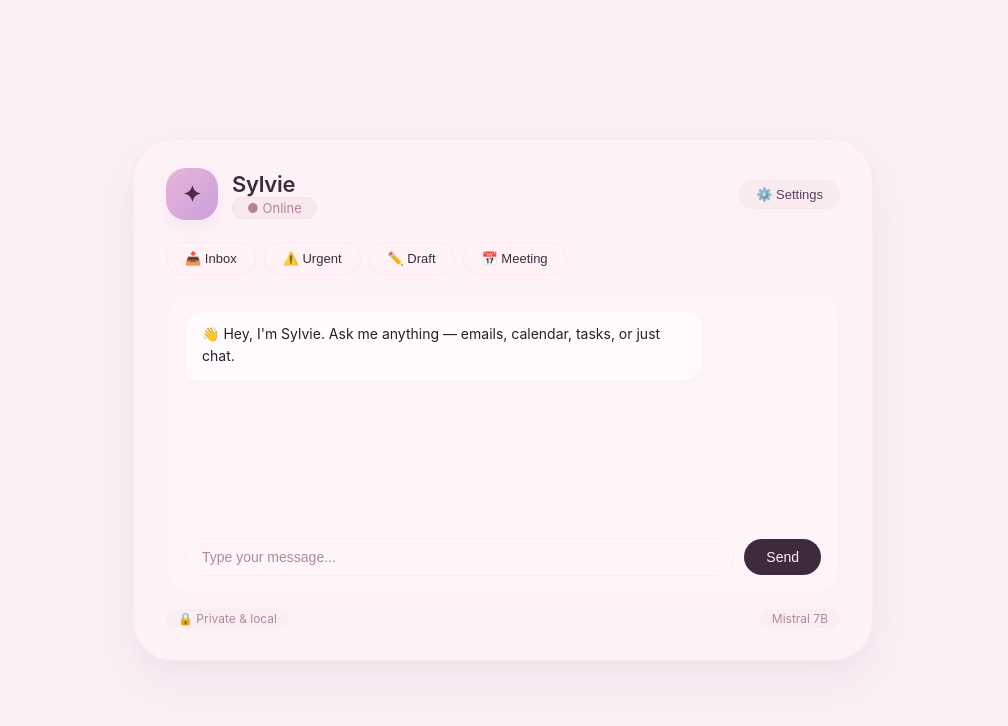
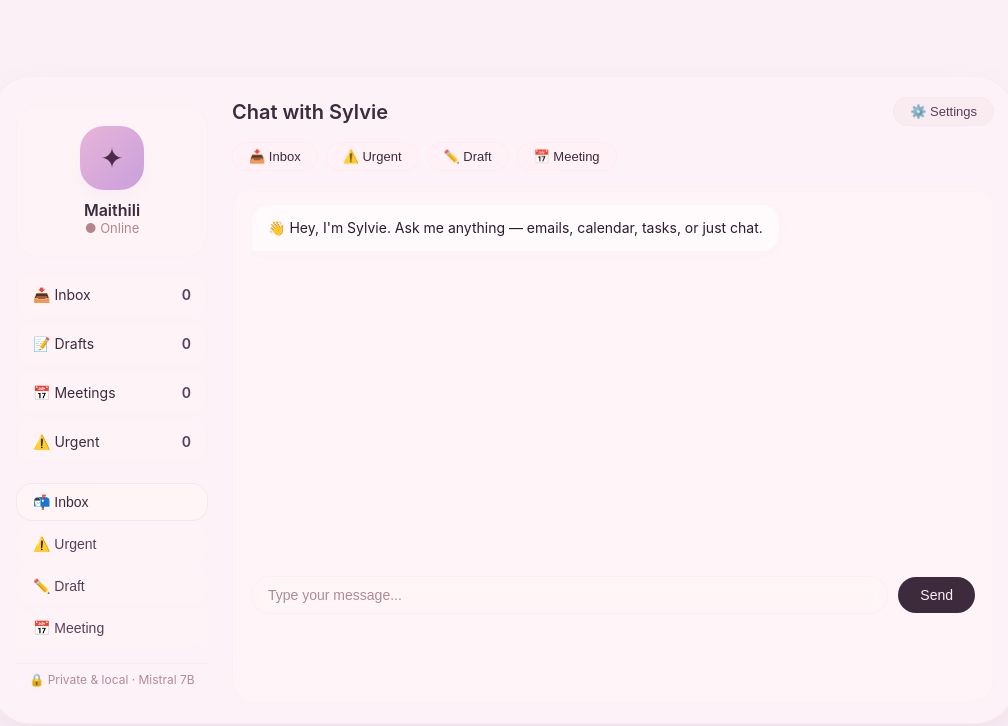
Before and after one commit to maithilirade816-create/rpire, a website: page dashboard.html in a window 1280 px wide. Shown: the whole page, without its empty margins (137-1145 px from the left). Drawn offline with Linux system fonts and the light colour scheme; no server answers.

Commit message:
Update dashboard.html

```diff
--- a/dashboard.html
+++ b/dashboard.html
@@ -19,55 +19,133 @@
 
     .dashboard {
       width: 100%;
-      max-width: 740px;
-      background: rgba(255, 245, 248, 0.65);
+      max-width: 1024px;
+      display: flex;
+      gap: 20px;
+      background: rgba(255, 245, 248, 0.55);
       backdrop-filter: blur(24px);
       border-radius: 40px;
-      padding: 28px 32px 32px;
+      padding: 20px;
       box-shadow: 0 20px 40px rgba(180, 120, 160, 0.08), 0 8px 16px rgba(180, 120, 160, 0.04);
-      border: 1px solid rgba(255, 220, 235, 0.5);
-      transition: all 0.2s;
+      border: 1px solid rgba(255, 220, 235, 0.4);
     }
 
-    .header {
+    /* ─── SIDEBAR ─── */
+    .sidebar {
+      width: 200px;
+      flex-shrink: 0;
+      display: flex;
+      flex-direction: column;
+      gap: 16px;
+      padding: 8px 4px;
+    }
+    .sidebar .profile {
+      background: rgba(255, 245, 248, 0.5);
+      border-radius: 24px;
+      padding: 20px 16px;
+      text-align: center;
+      border: 1px solid rgba(255, 220, 235, 0.2);
+    }
+    .sidebar .profile .avatar {
+      width: 64px;
+      height: 64px;
+      background: linear-gradient(135deg, #e8b4d8, #c9a0dc);
+      border-radius: 24px;
+      display: flex;
+      align-items: center;
+      justify-content: center;
+      font-size: 28px;
+      color: #4a2b4a;
+      margin: 0 auto 10px;
+      box-shadow: 0 8px 16px rgba(200, 150, 200, 0.08);
+    }
+    .sidebar .profile .name {
+      font-weight: 600;
+      font-size: 16px;
+      color: #3d2a3d;
+    }
+    .sidebar .profile .status {
+      font-size: 13px;
+      color: #b5838d;
+    }
+
+    .sidebar .stats {
+      display: flex;
+      flex-direction: column;
+      gap: 6px;
+    }
+    .sidebar .stats .stat {
+      background: rgba(255, 245, 248, 0.4);
+      border-radius: 16px;
+      padding: 12px 16px;
+      border: 1px solid rgba(255, 220, 235, 0.15);
+      display: flex;
+      justify-content: space-between;
+      font-size: 14px;
+      color: #3d2a3d;
+    }
+    .sidebar .stats .stat span:last-child {
+      font-weight: 600;
+      color: #5a3d5a;
+    }
+
+    .sidebar .nav {
+      display: flex;
+      flex-direction: column;
+      gap: 4px;
+      margin-top: 4px;
+    }
+    .sidebar .nav button {
+      background: rgba(255, 245, 248, 0.3);
+      border: none;
+      border-radius: 16px;
+      padding: 10px 16px;
+      text-align: left;
+      font-size: 14px;
+      font-weight: 500;
+      color: #5a3d5a;
+      cursor: pointer;
+      transition: all 0.2s;
+      border: 1px solid transparent;
+    }
+    .sidebar .nav button:hover {
+      background: rgba(255, 245, 248, 0.6);
+      border-color: rgba(200, 150, 170, 0.1);
+    }
+    .sidebar .nav button.active {
+      background: rgba(255, 245, 248, 0.8);
+      border-color: rgba(200, 150, 170, 0.15);
+      color: #3d2a3d;
+    }
+
+    .sidebar .footer-badge {
+      margin-top: auto;
+      font-size: 12px;
+      color: #b08a9a;
+      padding: 8px 4px;
+      text-align: center;
+      border-top: 1px solid rgba(200, 150, 170, 0.08);
+    }
+
+    /* ─── MAIN CHAT ─── */
+    .main {
+      flex: 1;
+      min-width: 0;
+      display: flex;
+      flex-direction: column;
+    }
+    .main .header {
       display: flex;
       align-items: center;
       justify-content: space-between;
-      margin-bottom: 22px;
+      margin-bottom: 16px;
     }
-    .header-left {
-      display: flex;
-      align-items: center;
-      gap: 14px;
-    }
-    .avatar {
-      width: 52px;
-      height: 52px;
-      background: linear-gradient(135deg, #e8b4d8, #c9a0dc);
-      border-radius: 20px;
-      display: flex;
-      align-items: center;
-      justify-content: center;
+    .main .header h2 {
+      font-size: 20px;
       font-weight: 600;
-      font-size: 22px;
-      color: #4a2b4a;
-      box-shadow: 0 8px 16px rgba(200, 150, 200, 0.12);
-    }
-    .header h1 {
-      font-size: 22px;
-      font-weight: 600;
-      letter-spacing: -0.3px;
       color: #3d2a3d;
     }
-    .header .status {
-      font-size: 13px;
-      color: #b5838d;
-      background: rgba(200, 150, 170, 0.1);
-      padding: 2px 14px;
-      border-radius: 40px;
-      border: 1px solid rgba(200, 150, 170, 0.1);
-    }
-    .header .settings-btn {
+    .main .header .settings-btn {
       background: rgba(200, 150, 170, 0.08);
       border: none;
       border-radius: 40px;
@@ -79,7 +157,7 @@
       transition: all 0.2s;
       border: 1px solid rgba(200, 150, 170, 0.05);
     }
-    .header .settings-btn:hover {
+    .main .header .settings-btn:hover {
       background: rgba(200, 150, 170, 0.15);
     }
 
@@ -87,13 +165,13 @@
       display: flex;
       flex-wrap: wrap;
       gap: 8px;
-      margin-bottom: 18px;
+      margin-bottom: 16px;
     }
     .quick-actions button {
-      background: rgba(255, 240, 245, 0.6);
+      background: rgba(255, 240, 245, 0.5);
       backdrop-filter: blur(8px);
-      border: 1px solid rgba(255, 220, 235, 0.5);
-      padding: 8px 18px;
+      border: 1px solid rgba(255, 220, 235, 0.3);
+      padding: 6px 16px;
       border-radius: 40px;
       font-size: 13px;
       font-weight: 500;
@@ -103,23 +181,23 @@
     }
     .quick-actions button:hover {
       background: #fff5f8;
-      box-shadow: 0 4px 12px rgba(180, 120, 160, 0.06);
       transform: translateY(-1px);
     }
 
     .chat {
-      background: rgba(255, 245, 248, 0.45);
+      background: rgba(255, 245, 248, 0.4);
       backdrop-filter: blur(8px);
       border-radius: 24px;
       padding: 16px 18px;
-      min-height: 300px;
-      border: 1px solid rgba(255, 220, 235, 0.3);
+      min-height: 320px;
+      border: 1px solid rgba(255, 220, 235, 0.2);
       display: flex;
       flex-direction: column;
+      flex: 1;
     }
     .messages {
       flex: 1;
-      max-height: 340px;
+      max-height: 360px;
       overflow-y: auto;
       padding-right: 4px;
       display: flex;
@@ -193,9 +271,9 @@
     }
     .input-area input {
       flex: 1;
-      background: rgba(255, 245, 248, 0.6);
+      background: rgba(255, 245, 248, 0.5);
       backdrop-filter: blur(8px);
-      border: 1px solid rgba(255, 220, 235, 0.4);
+      border: 1px solid rgba(255, 220, 235, 0.3);
       border-radius: 40px;
       padding: 10px 16px;
       font-size: 14px;
@@ -230,20 +308,7 @@
     @keyframes pulse { 0%, 100% { opacity: 1; } 50% { opacity: 0.3; } }
     @keyframes fadeIn { 0% { opacity: 0; transform: translateY(6px); } 100% { opacity: 1; transform: translateY(0); } }
 
-    .footer {
-      margin-top: 16px;
-      display: flex;
-      justify-content: space-between;
-      font-size: 12px;
-      color: #b08a9a;
-    }
-    .footer .badge {
-      background: rgba(200, 150, 170, 0.06);
-      padding: 2px 12px;
-      border-radius: 40px;
-    }
-
-    /* ─── SETTINGS PANEL ─── */
+    /* ─── SETTINGS OVERLAY ─── */
     .settings-overlay {
       display: none;
       position: fixed;
@@ -318,19 +383,52 @@
       color: #5a3d5a;
     }
     .settings-panel .actions .close:hover { background: rgba(200, 150, 170, 0.2); }
+
+    @media (max-width: 768px) {
+      .dashboard { flex-direction: column; padding: 16px; }
+      .sidebar { width: 100%; flex-direction: row; flex-wrap: wrap; gap: 8px; padding: 0; }
+      .sidebar .profile { flex: 1; min-width: 140px; }
+      .sidebar .stats { flex-direction: row; flex-wrap: wrap; }
+      .sidebar .stats .stat { flex: 1; min-width: 80px; }
+      .sidebar .nav { flex-direction: row; flex-wrap: wrap; }
+      .sidebar .nav button { flex: 1; min-width: 70px; text-align: center; }
+      .sidebar .footer-badge { display: none; }
+      .main .header h2 { font-size: 18px; }
+    }
   </style>
 </head>
 <body>
 
 <div class="dashboard">
+  <!-- ─── SIDEBAR ─── -->
+  <aside class="sidebar">
+    <div class="profile">
+      <div class="avatar">✦</div>
+      <div class="name" id="sidebarName">Maithili</div>
+      <div class="status">● Online</div>
+    </div>
+
+    <div class="stats">
+      <div class="stat"><span>📥 Inbox</span><span id="inboxCount">0</span></div>
+      <div class="stat"><span>📝 Drafts</span><span id="draftCount">0</span></div>
+      <div class="stat"><span>📅 Meetings</span><span id="meetingCount">0</span></div>
+      <div class="stat"><span>⚠️ Urgent</span><span id="urgentCount">0</span></div>
+    </div>
+
+    <nav class="nav">
+      <button class="active" onclick="sendQuick('Show my inbox')">📬 Inbox</button>
+      <button onclick="sendQuick('Show urgent emails')">⚠️ Urgent</button>
+      <button onclick="sendQuick('Draft an email to Sarah about the project')">✏️ Draft</button>
+      <button onclick="sendQuick('Schedule a meeting with Rahul')">📅 Meeting</button>
+    </nav>
+
+    <div class="footer-badge">🔒 Private & local · Mistral 7B</div>
+  </aside>
+
+  <!-- ─── MAIN CHAT ─── -->
+  <main class="main">
     <div class="header">
-    <div class="header-left">
-      <div class="avatar">✦</div>
-      <div>
-        <h1>Sylvie</h1>
-        <span class="status">● Online</span>
-      </div>
-    </div>
+      <h2>Chat with Sylvie</h2>
       <button class="settings-btn" onclick="toggleSettings()">⚙️ Settings</button>
     </div>
 
@@ -351,11 +449,7 @@
         <button onclick="sendMessage()">Send</button>
       </div>
     </div>
-
-  <div class="footer">
-    <span class="badge">🔒 Private & local</span>
-    <span class="badge">Mistral 7B</span>
-  </div>
+  </main>
 </div>
 
 <!-- ─── SETTINGS OVERLAY ─── -->
@@ -391,7 +485,7 @@
 </div>
 
 <script>
-  // ─── LOAD SAVED SETTINGS ──────────────────────────────────────
+  // ─── LOAD SETTINGS ─────────────────────────────────────────────
   function loadSettings() {
     const saved = JSON.parse(localStorage.getItem('sylvie_settings'));
     if (saved) {
@@ -399,6 +493,7 @@
       document.getElementById('settingsSignature').value = saved.signature || 'Best, Maithili';
       document.getElementById('settingsTone').value = saved.tone || 'professional';
       document.getElementById('settingsModel').value = saved.model || 'sylvie-nova';
+      document.getElementById('sidebarName').textContent = saved.name || 'Maithili';
     }
   }
   loadSettings();
@@ -417,6 +512,7 @@
       model: document.getElementById('settingsModel').value
     };
     localStorage.setItem('sylvie_settings', JSON.stringify(settings));
+    document.getElementById('sidebarName').textContent = settings.name;
     alert('✅ Settings saved!');
     toggleSettings();
   }
@@ -497,6 +593,7 @@
       });
       if (res.ok) {
         addMessage('sylvie', '✅ Email sent successfully!');
+        updateStats();
       } else {
         addMessage('sylvie', '❌ Failed to send.');
       }
@@ -515,6 +612,20 @@
     document.getElementById('typingIndicator').style.display = active ? 'block' : 'none';
   }
 
+  // ─── UPDATE STATS ──────────────────────────────────────────────
+  async function updateStats() {
+    try {
+      const res = await fetch('http://localhost:3001/api/sylvie/inbox');
+      const data = await res.json();
+      document.getElementById('inboxCount').textContent = data.total || 0;
+      document.getElementById('draftCount').textContent = data.drafts || 0;
+      document.getElementById('meetingCount').textContent = data.meetings || 0;
+      document.getElementById('urgentCount').textContent = data.urgent || 0;
+    } catch (e) {
+      // silently ignore
+    }
+  }
+
   // ─── ENTER KEY ──────────────────────────────────────────────────
   document.getElementById('chatInput').addEventListener('keydown', (e) => {
     if (e.key === 'Enter') sendMessage();
@@ -524,6 +635,10 @@
   document.getElementById('settingsOverlay').addEventListener('click', (e) => {
     if (e.target === e.currentTarget) toggleSettings();
   });
+
+  // ─── LOAD STATS ON START ──────────────────────────────────────
+  updateStats();
+  setInterval(updateStats, 30000);
 </script>
 </body>
 </html>
```
Lines whose indentation alone changed are shown as unchanged.
